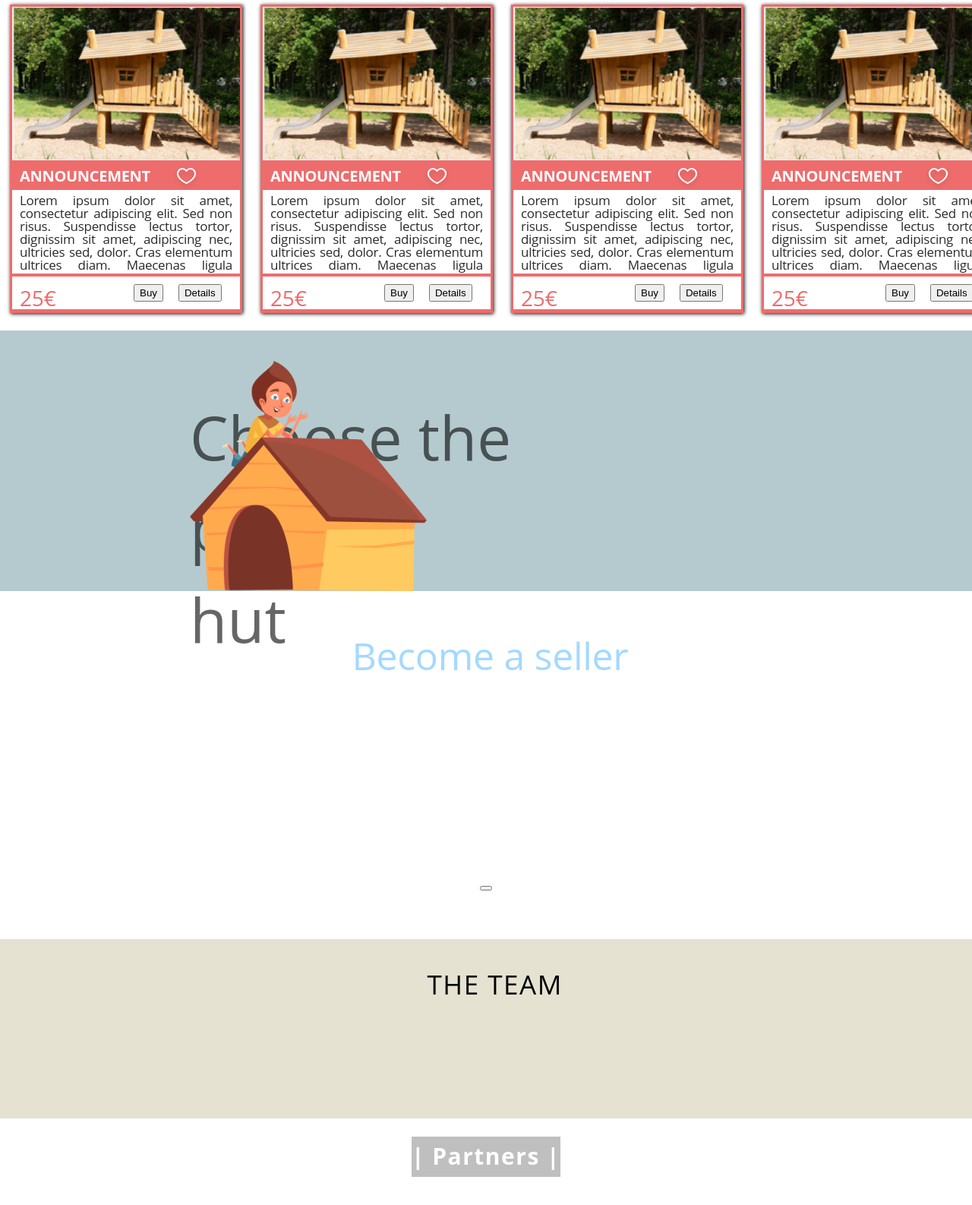
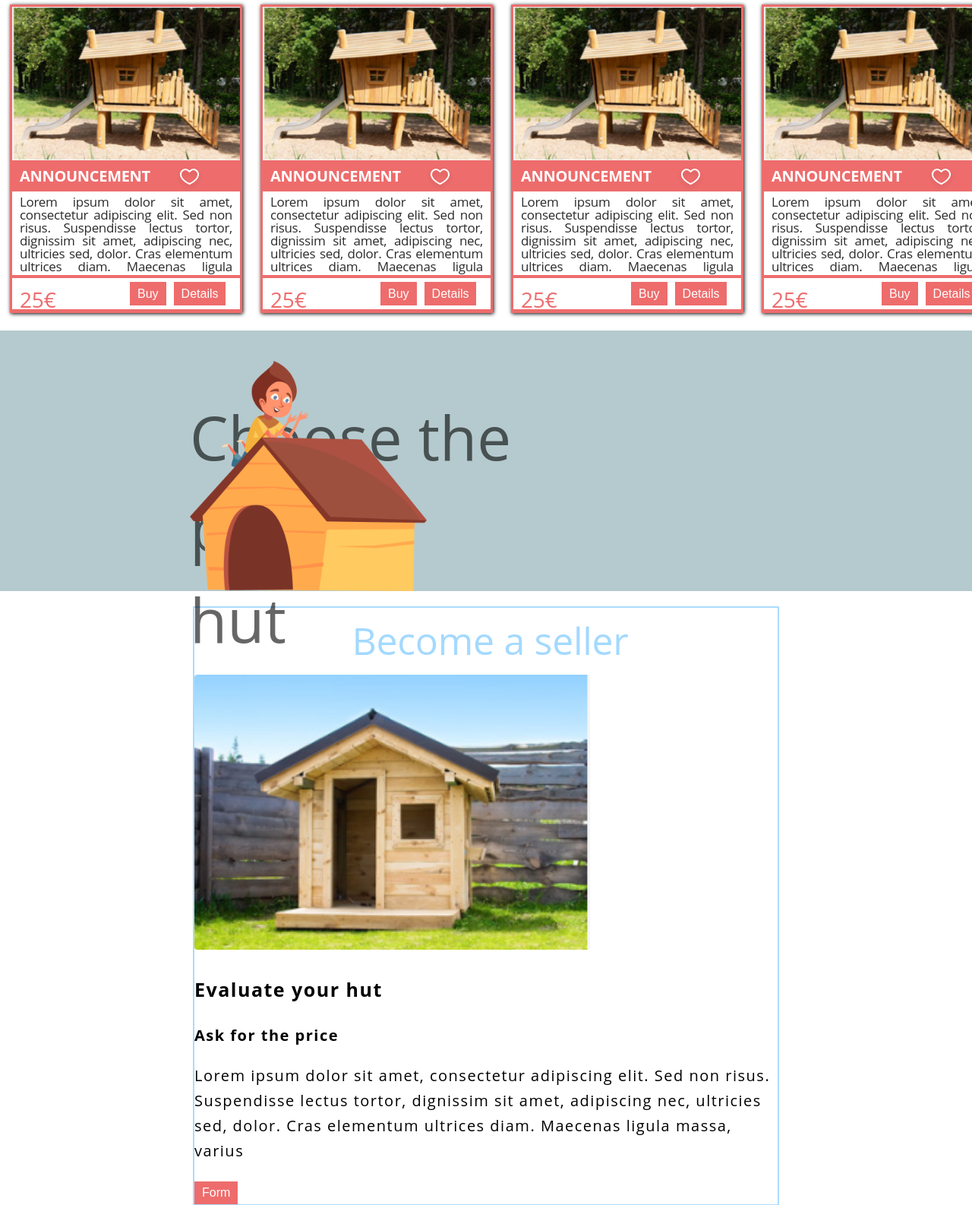
Before and after one commit to deborah-jabes/Children-hut, a PHP site: page / in a window 1280 px wide. Shown: the part 1445-3031 px from the top of the page at 76% size. Run offline with PHP 8.4, Linux system fonts and the light colour scheme.

Commit message:
pleins de petits trucs

```diff
--- a/assets/main.css
+++ b/assets/main.css
@@ -24,6 +24,17 @@ h2 {
 h3 {
 	font-size: 1.25em;
 	line-height: 1.5em;
+}
+
+button {
+  background-color: #EE6C6C;
+  border: none;
+  color: white;
+  padding: 6px 10px;
+  text-align: center;
+  text-decoration: none;
+  display: inline-block;
+  font-size: 16px;
 }
 /* Header -------------------------------------------------------------*/
 #header {
@@ -351,7 +362,7 @@ input[type=search] {
 
 .announcements footer{
 	background-color: #fff;
-	height: 43px;;
+	height: 41px;;
 	position: relative;
 	bottom: 36px;
 }
@@ -367,7 +378,7 @@ input[type=search] {
 }
 
 .announcements footer button{
-	margin: 10px;
+	margin: 5px;
 }
 
 .heart{
@@ -416,6 +427,16 @@ input[type=search] {
 	font-size: 50px;
 	color: rgba(163,217,255,1);
 	letter-spacing: -0.3px;
+}
+
+.seller .center{
+	border: 2px solid #ABDBFF;
+	margin-top: 20px;
+	width: 60%;
+}
+
+.seller h2{
+	margin: auto;
 }
 
 .team{
--- a/index.html
+++ b/index.html
@@ -194,16 +194,14 @@
 
 	<section class="seller">
 		<div class="center">
-			<h2>Become a seller</p>
-			<div>
-				<img src="" alt="">
+			<h2>Become a seller</h2>
+				<img src="images/seller.png" alt="" >
 				<div>
-					<h3></h3>
-					<p><strong></strong></p>
-					<p></p>
-					<button></button>
+					<h3>Evaluate your hut</h3>
+					<strong>Ask for the price</strong>
+					<p>Lorem ipsum dolor sit amet, consectetur adipiscing elit. Sed non risus. Suspendisse lectus tortor, dignissim sit amet, adipiscing nec, ultricies sed, dolor. Cras elementum ultrices diam. Maecenas ligula massa, varius </p>
+					<button>Form</button>
 				</div>
-			</div>
 		</div>
 	</section>
 
```
Also changed, not shown: images/price.svg (added), images/seller.png (added).
